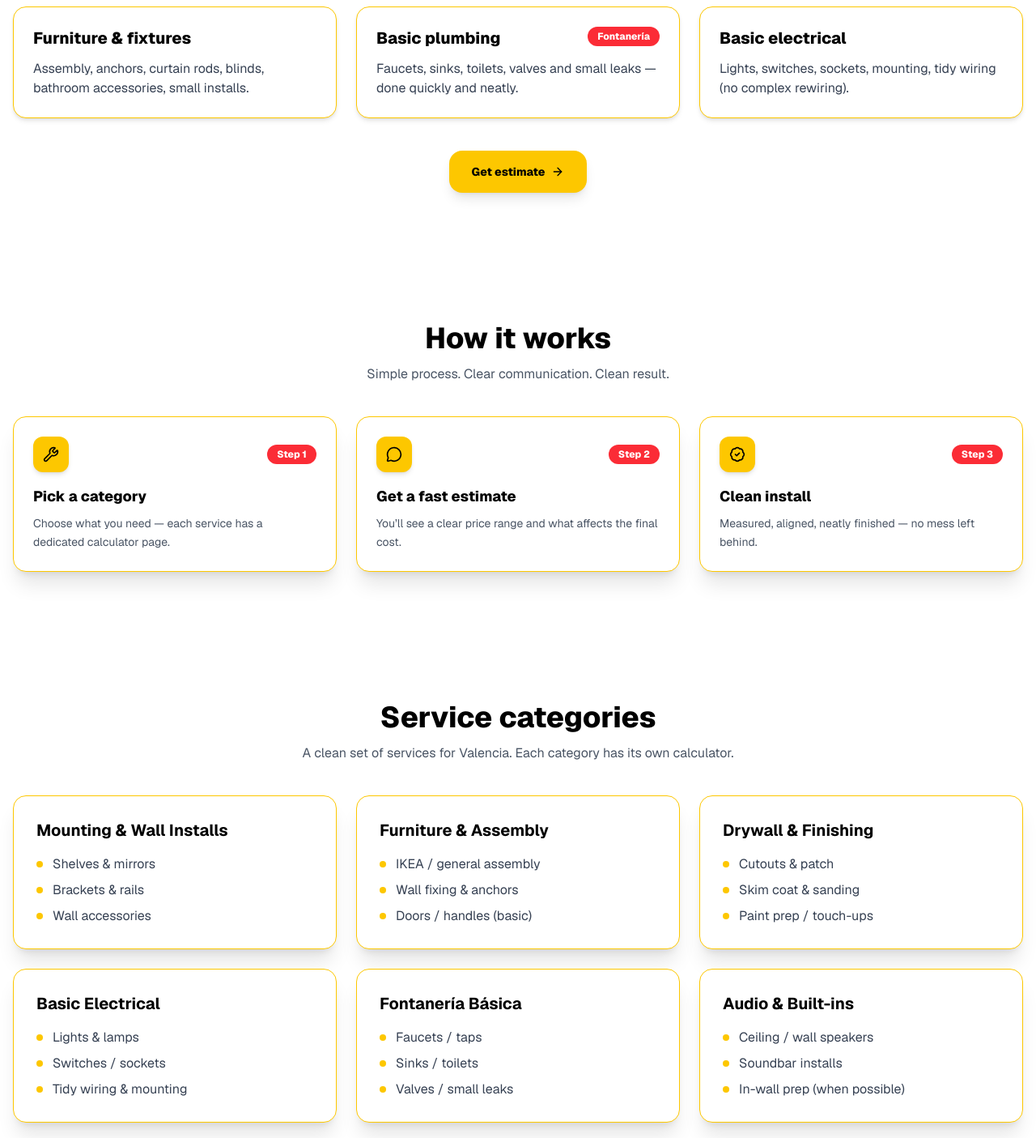
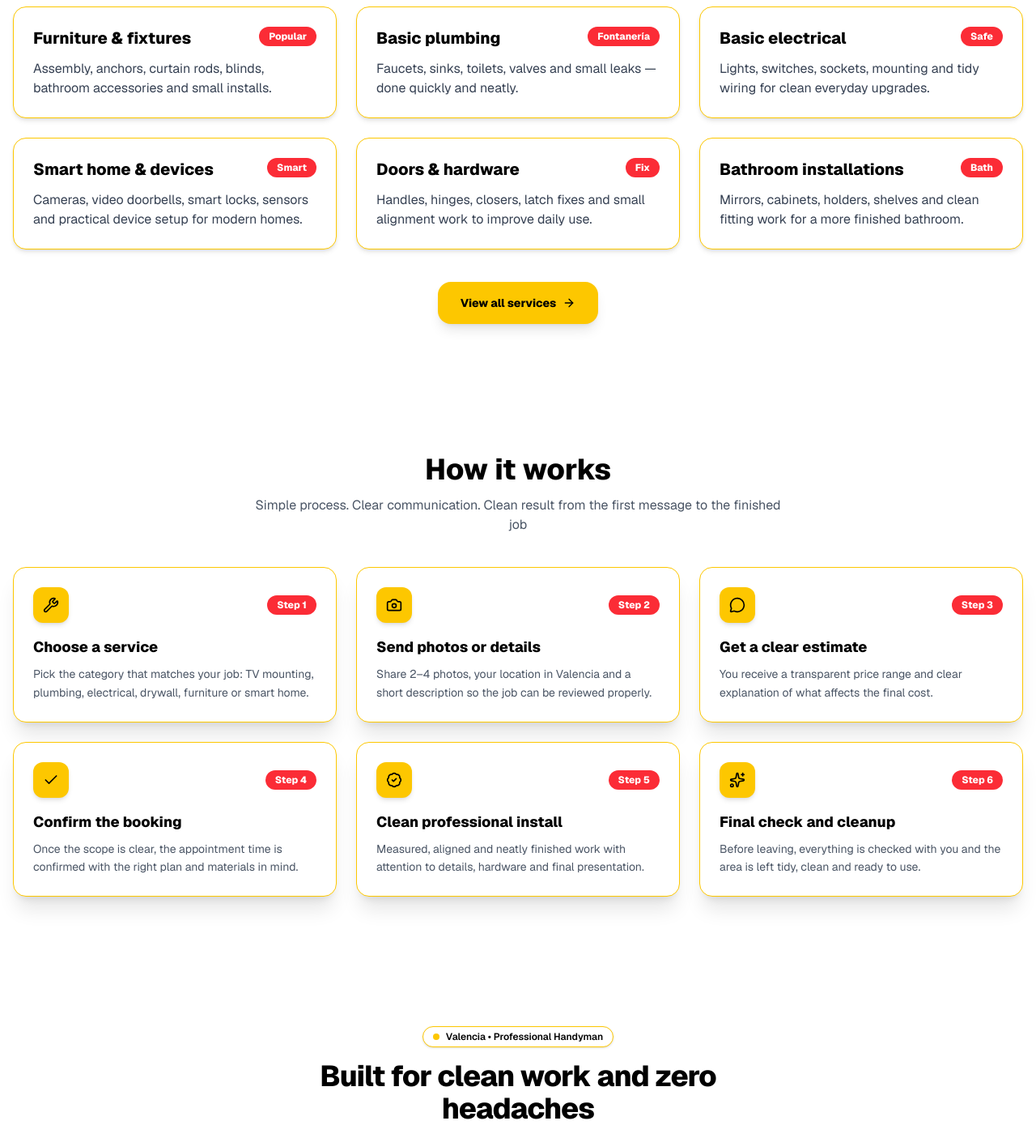
Before and after one commit to danylopechatkin/thevulgo-es, a Next.js app: page / in a window 1280 px wide. Shown: the part 1330-2735 px from the top of the page at 81% size. Built offline with nearby package versions, Linux system fonts and the light colour scheme.

Commit message:
analytics added

```diff
--- a/app/layout.tsx
+++ b/app/layout.tsx
@@ -58,23 +58,14 @@ export default function RootLayout({
                 <span className="absolute left-2 right-2 -bottom-[3px] h-[2px] bg-yellow-400 scale-x-0 origin-left transition-transform duration-200 ease-out group-hover:scale-x-100" />
               </a>
 
+
+
               <a
-                href="/#categories"
+                href="/#how"
                 className="group relative px-2 py-1 text-gray-700 hover:text-black transition"
               >
                 <span className="relative z-10 inline-block transition-transform duration-200 ease-out group-hover:-translate-y-[1px]">
-                  Categories
-                </span>
-                <span className="absolute inset-0 rounded-lg bg-yellow-100/0 transition group-hover:bg-yellow-100/40" />
-                <span className="absolute left-2 right-2 -bottom-[3px] h-[2px] bg-yellow-400 scale-x-0 origin-left transition-transform duration-200 ease-out group-hover:scale-x-100" />
-              </a>
-
-              <a
-                href="/#proof"
-                className="group relative px-2 py-1 text-gray-700 hover:text-black transition"
-              >
-                <span className="relative z-10 inline-block transition-transform duration-200 ease-out group-hover:-translate-y-[1px]">
-                  Proof
+                  How it works?
                 </span>
                 <span className="absolute inset-0 rounded-lg bg-yellow-100/0 transition group-hover:bg-yellow-100/40" />
                 <span className="absolute left-2 right-2 -bottom-[3px] h-[2px] bg-yellow-400 scale-x-0 origin-left transition-transform duration-200 ease-out group-hover:scale-x-100" />
--- a/app/page.tsx
+++ b/app/page.tsx
@@ -131,7 +131,7 @@ const whatsappHref = `https://wa.me/${WHATSAPP_NUMBER}?text=${whatsappText}`;
       </p>
     </div>
 
-          <div className="mt-10 grid grid-cols-1 md:grid-cols-3 gap-6">
+    <div className="mt-10 grid grid-cols-1 md:grid-cols-2 lg:grid-cols-3 gap-6">
       <FeatureCard
         title="Wall mounting & installs"
         text="TVs, monitors, shelves, mirrors and brackets — level, secure and precisely aligned."
@@ -145,10 +145,12 @@ const whatsappHref = `https://wa.me/${WHATSAPP_NUMBER}?text=${whatsappText}`;
       <FeatureCard
         title="Drywall & finishing"
         text="Cutouts, patching, skim coat, sanding and paint prep — clean ready-to-finish work."
+        badge="Pro"
       />
       <FeatureCard
         title="Furniture & fixtures"
-              text="Assembly, anchors, curtain rods, blinds, bathroom accessories, small installs."
+        text="Assembly, anchors, curtain rods, blinds, bathroom accessories and small installs."
+        badge="Popular"
       />
       <FeatureCard
         title="Basic plumbing"
@@ -157,16 +159,32 @@ const whatsappHref = `https://wa.me/${WHATSAPP_NUMBER}?text=${whatsappText}`;
       />
       <FeatureCard
         title="Basic electrical"
-              text="Lights, switches, sockets, mounting, tidy wiring (no complex rewiring)."
+        text="Lights, switches, sockets, mounting and tidy wiring for clean everyday upgrades."
+        badge="Safe"
+      />
+      <FeatureCard
+        title="Smart home & devices"
+        text="Cameras, video doorbells, smart locks, sensors and practical device setup for modern homes."
+        badge="Smart"
+      />
+      <FeatureCard
+        title="Doors & hardware"
+        text="Handles, hinges, closers, latch fixes and small alignment work to improve daily use."
+        badge="Fix"
+      />
+      <FeatureCard
+        title="Bathroom installations"
+        text="Mirrors, cabinets, holders, shelves and clean fitting work for a more finished bathroom."
+        badge="Bath"
       />
     </div>
 
     <div className="mt-10 text-center">
       <button
-              onClick={goEstimate}
+        onClick={() => router.push("/services")}
         className="inline-flex items-center gap-2 rounded-2xl bg-yellow-400 px-7 py-4 text-sm font-extrabold text-black shadow-lg transition hover:scale-[1.02]"
       >
-              Get estimate <ArrowRight className="h-4 w-4" />
+        View all services <ArrowRight className="h-4 w-4" />
       </button>
     </div>
   </div>
@@ -177,118 +195,51 @@ const whatsappHref = `https://wa.me/${WHATSAPP_NUMBER}?text=${whatsappText}`;
   <div className="w-full max-w-7xl mx-auto text-center">
     <h2 className="text-3xl sm:text-4xl font-extrabold">How it works</h2>
     <p className="mt-3 text-gray-600 max-w-2xl mx-auto">
-            Simple process. Clear communication. Clean result.
+      Simple process. Clear communication. Clean result from the first message to the finished job
     </p>
 
-          <div className="mt-10 grid grid-cols-1 md:grid-cols-3 gap-6">
+    <div className="mt-10 grid grid-cols-1 md:grid-cols-2 lg:grid-cols-3 gap-6">
       <StepCard
         n="1"
-              title="Pick a category"
-              text="Choose what you need — each service has a dedicated calculator page."
+        title="Choose a service"
+        text="Pick the category that matches your job: TV mounting, plumbing, electrical, drywall, furniture or smart home."
         icon={<Wrench className="h-5 w-5" />}
       />
       <StepCard
         n="2"
-              title="Get a fast estimate"
-              text="You’ll see a clear price range and what affects the final cost."
+        title="Send photos or details"
+        text="Share 2–4 photos, your location in Valencia and a short description so the job can be reviewed properly."
+        icon={<Camera className="h-5 w-5" />}
+      />
+      <StepCard
+        n="3"
+        title="Get a clear estimate"
+        text="You receive a transparent price range and clear explanation of what affects the final cost."
         icon={<MessageCircle className="h-5 w-5" />}
       />
       <StepCard
-              n="3"
-              title="Clean install"
-              text="Measured, aligned, neatly finished — no mess left behind."
+        n="4"
+        title="Confirm the booking"
+        text="Once the scope is clear, the appointment time is confirmed with the right plan and materials in mind."
+        icon={<Check className="h-5 w-5" />}
+      />
+      <StepCard
+        n="5"
+        title="Clean professional install"
+        text="Measured, aligned and neatly finished work with attention to details, hardware and final presentation."
         icon={<BadgeCheck className="h-5 w-5" />}
+      />
+      <StepCard
+        n="6"
+        title="Final check and cleanup"
+        text="Before leaving, everything is checked with you and the area is left tidy, clean and ready to use."
+        icon={<Sparkles className="h-5 w-5" />}
       />
     </div>
   </div>
 </section>
 
-      {/* CATEGORIES */}
-      <section id="categories" className="py-16 sm:py-20 px-4 bg-white">
-        <div className="w-full max-w-7xl mx-auto text-center">
-          <h2 className="text-3xl sm:text-4xl font-extrabold text-black">Service categories</h2>
-          <p className="mt-3 text-gray-600 max-w-2xl mx-auto">
-            A clean set of services for Valencia. Each category has its own calculator.
-          </p>
 
-          <div className="mt-10 grid grid-cols-1 md:grid-cols-3 gap-6">
-            <CategoryCard title="Mounting & Wall Installs" items={["Shelves & mirrors", "Brackets & rails", "Wall accessories"]} />
-            <CategoryCard title="Furniture & Assembly" items={["IKEA / general assembly", "Wall fixing & anchors", "Doors / handles (basic)"]} />
-            <CategoryCard title="Drywall & Finishing" items={["Cutouts & patch", "Skim coat & sanding", "Paint prep / touch-ups"]} />
-
-            <CategoryCard title="Basic Electrical" items={["Lights & lamps", "Switches / sockets", "Tidy wiring & mounting"]} />
-            <CategoryCard title="Fontanería Básica" items={["Faucets / taps", "Sinks / toilets", "Valves / small leaks"]} />
-            <CategoryCard title="Audio & Built-ins" items={["Ceiling / wall speakers", "Soundbar installs", "In-wall prep (when possible)"]} />
-
-            <CategoryCard title="Cable Concealment" items={["Surface raceway (clean)", "In-wall routing (where suitable)", "TV / workspace setups"]} />
-            <CategoryCard title="Doors & Hardware" items={["Handles / hinges", "Closers (basic)", "Minor alignment fixes"]} />
-            <CategoryCard title="Small Repairs" items={["Silicone / sealing", "Minor fixes", "Home touch-ups"]} />
-          </div>
-        </div>
-      </section>
-
-      {/* PROOF (boost conversion without fake reviews) */}
-      <section id="proof" className="py-16 sm:py-20 px-4 bg-white">
-        <div className="w-full max-w-7xl mx-auto">
-          <div className="text-center">
-            <h2 className="text-3xl sm:text-4xl font-extrabold">Proof of quality</h2>
-            <p className="mt-3 text-gray-600 max-w-2xl mx-auto">
-              Early-stage business? No problem. You can still build trust with clear process
-              and real work examples.
-            </p>
-          </div>
-
-          <div className="mt-10 grid grid-cols-1 lg:grid-cols-3 gap-6">
-            <ProofCard
-              icon={<Star className="h-5 w-5" />}
-              title="What clients usually say"
-              items={[
-                "Arrives on time and communicates clearly",
-                "Everything is level and aligned",
-                "Leaves the place clean — no mess",
-                "Explains options before drilling",
-              ]}
-            />
-            <ProofCard
-              icon={<Camera className="h-5 w-5" />}
-              title="Work examples (add photos later)"
-              items={[
-                "TV mounting with hidden cables",
-                "Shelves and mirrors perfectly aligned",
-                "Clean speaker installs / cable routing",
-                "Patch & prep for paint",
-              ]}
-            />
-            <ProofCard
-              icon={<ShieldCheck className="h-5 w-5" />}
-              title="No-surprise promise"
-              items={[
-                "Clear scope before starting",
-                "Price range shown in calculator",
-                "Confirm wall type + anchors first",
-                "You approve before drilling",
-              ]}
-            />
-          </div>
-
-          <div className="mt-10 rounded-2xl border border-yellow-400 bg-white p-6 shadow-xl">
-            <div className="flex flex-col md:flex-row items-start md:items-center justify-between gap-4">
-              <div>
-                <p className="font-extrabold text-black">Get an estimate in 30 seconds</p>
-                <p className="mt-1 text-sm text-gray-600">
-                  Pick your category → open the calculator → see price range + options.
-                </p>
-              </div>
-              <button
-                onClick={goEstimate}
-                className="inline-flex items-center gap-2 rounded-xl bg-yellow-400 px-5 py-3 text-sm font-extrabold text-black shadow-lg transition-transform duration-200 hover:scale-[1.02]"
-              >
-                Get estimate <ArrowRight className="h-4 w-4" />
-              </button>
-            </div>
-          </div>
-        </div>
-      </section>
 
       {/* WHY CHOOSE */}
       <section id="why" className="relative py-16 sm:py-20 px-4">
@@ -348,22 +299,46 @@ const whatsappHref = `https://wa.me/${WHATSAPP_NUMBER}?text=${whatsappText}`;
     <div className="text-center">
       <h2 className="text-3xl sm:text-4xl font-extrabold">Tips & Guides</h2>
       <p className="mt-3 text-gray-600 max-w-2xl mx-auto">
-              Short, useful tips to avoid common mistakes and get a cleaner result.
+        Short, useful tips to avoid common mistakes and get a cleaner, safer and better-looking result.
       </p>
     </div>
 
-          <div className="mt-10 grid grid-cols-1 md:grid-cols-3 gap-6">
+    <div className="mt-10 grid grid-cols-1 md:grid-cols-2 lg:grid-cols-3 gap-6">
       <GuideCard
         title="TV mounting height"
-              text="The best height depends on sofa distance and screen size. A quick rule: center of the TV close to eye level when seated."
+        text="The best height depends on sofa distance and screen size. A good rule is to keep the center of the TV close to eye level when seated."
       />
       <GuideCard
         title="Choosing anchors"
-              text="Plasterboard vs brick vs concrete need different anchors. Wrong hardware = loose installs. Ask before drilling."
+        text="Plasterboard, brick and concrete all need different hardware. Wrong anchors can make shelves, TVs or mirrors unsafe."
       />
       <GuideCard
         title="Cable concealment"
-              text="Raceway is the cleanest fast option. In-wall routing is possible only when the wall type allows it safely."
+        text="Raceway is the fastest clean-looking option. In-wall routing is only suitable when the wall type allows it safely."
+      />
+      <GuideCard
+        title="Before drilling the wall"
+        text="Always confirm wall material, cable routes and final height before drilling. Small planning mistakes create expensive fixes later."
+      />
+      <GuideCard
+        title="Mirror positioning"
+        text="Bathroom and hallway mirrors should be centered carefully and placed at a height that feels balanced for everyday use."
+      />
+      <GuideCard
+        title="Shelf spacing"
+        text="Good shelf installation is not only about level mounting. Spacing, symmetry and surrounding furniture matter too."
+      />
+      <GuideCard
+        title="Small plumbing upgrades"
+        text="Replacing faucets, shower heads and visible fittings can improve the feel of a kitchen or bathroom without full renovation."
+      />
+      <GuideCard
+        title="Light fixture planning"
+        text="Before replacing a light, check compatibility, mounting base and room purpose to get both practical lighting and clean appearance."
+      />
+      <GuideCard
+        title="Bundle small jobs together"
+        text="The most efficient approach is often grouping several small tasks into one visit instead of booking each issue separately."
       />
     </div>
   </div>
@@ -417,7 +392,7 @@ const whatsappHref = `https://wa.me/${WHATSAPP_NUMBER}?text=${whatsappText}`;
       {/* CONTACT / PICKER (goes to /estimate/[slug]) */}
       <section id="contact" className="relative py-16 sm:py-20">
        <ServicePickerSection
-  onPick={(slug) => router.push(`/estimate/${slug}`)}
+  onPick={(slug) => router.push(`/services/${slug}`)}
   onOpenEstimate={() => router.push("/services")}
   whatsappEnabled={whatsappEnabled}
   whatsappHref={whatsappHref}
@@ -778,7 +753,7 @@ function ServicePickerSection({
   {
     title: "Apartment & Move-In Setup",
     desc: "<strong>Curtains</strong>, furniture, move-in installs.",
-    slug: "apartment",
+    slug: "move-in",
     badge: "Setup",
   },
   {
@@ -870,7 +845,7 @@ function ServicePickerSection({
 />
 
                   <div className="mt-4 inline-flex items-center gap-2 font-extrabold text-black text-sm max-[720px]:text-[13px] max-[640px]:text-[12px]">
-                    Get estimate{" "}
+  See details
   <span className="text-yellow-400 transition-transform duration-200 group-hover:translate-x-1">
     →
   </span>
```
Lines whose indentation alone changed are shown as unchanged.
